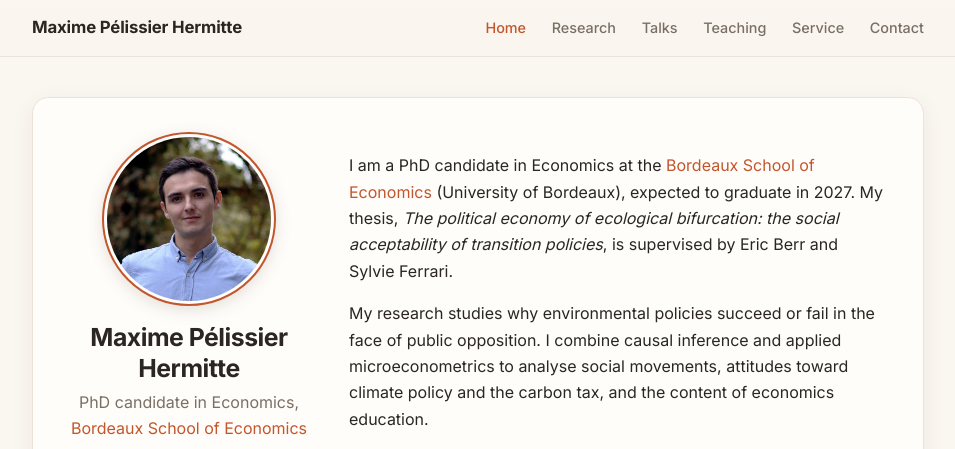
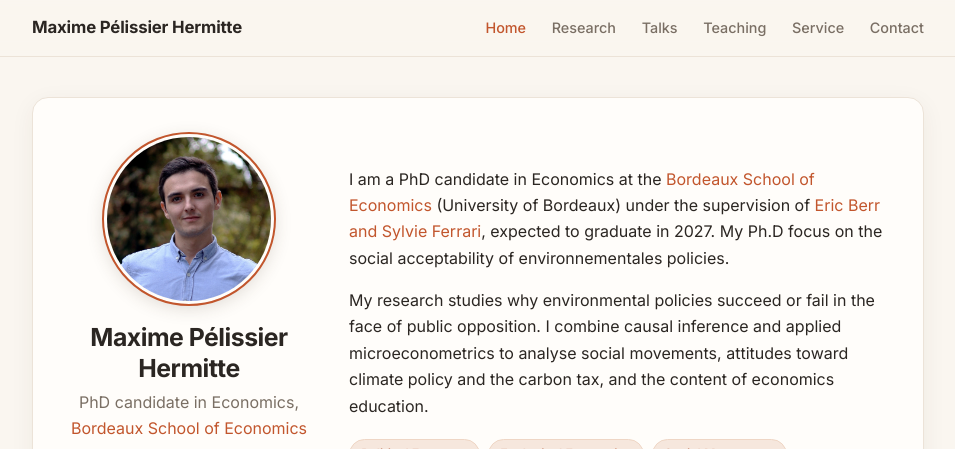
Before and after one commit to maxime-pelissierh/maxime-pelissierh.github.io, a plain HTML site: page index.html in a window 1280 px wide. Shown: the top 449 px of the page, without its empty margins (162-1117 px from the left). Drawn offline with Linux system fonts and the light colour scheme.

Commit message:
Update index.html

```diff
--- a/index.html
+++ b/index.html
@@ -457,7 +457,8 @@
       </div>
 
       <div class="intro">
-        <p>I am a PhD candidate in Economics at the <a href="https://www.bse.u-bordeaux.fr/" target="_blank" rel="noopener">Bordeaux School of Economics</a> (University of Bordeaux), expected to graduate in 2027. My thesis, <em>The political economy of ecological bifurcation: the social acceptability of transition policies</em>, is supervised by Eric Berr and Sylvie Ferrari.</p>
+        <p>I am a PhD candidate in Economics at the <a href="https://www.bse.u-bordeaux.fr/" target="_blank" rel="noopener">Bordeaux School of Economics</a> (University of Bordeaux) under the supervision of <a href="https://www.bse.u-bordeaux.fr/membres/eric-berr/" target="_blank" rel="noopener"> Eric Berr and <a href="https://www.u-bordeaux.fr/universite/espace-presse/repertoire-dexperts/sylvie-ferrari" target="_blank" rel="noopener"> Sylvie Ferrari</a>, expected to graduate in 2027.
+          My Ph.D focus on the social acceptability of environnementales policies.</p>
         <p>My research studies why environmental policies succeed or fail in the face of public opposition. I combine causal inference and applied microeconometrics to analyse social movements, attitudes toward climate policy and the carbon tax, and the content of economics education.</p>
         <p class="fields">
           <span>Political Economy</span>
```
